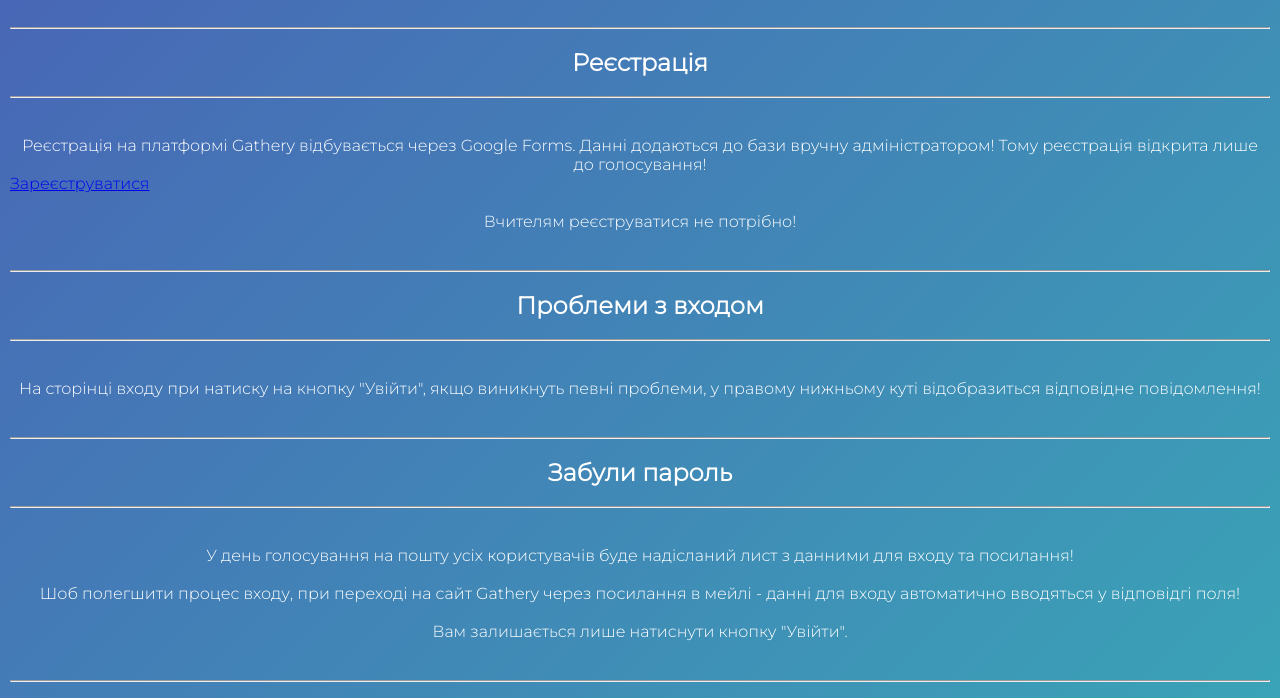
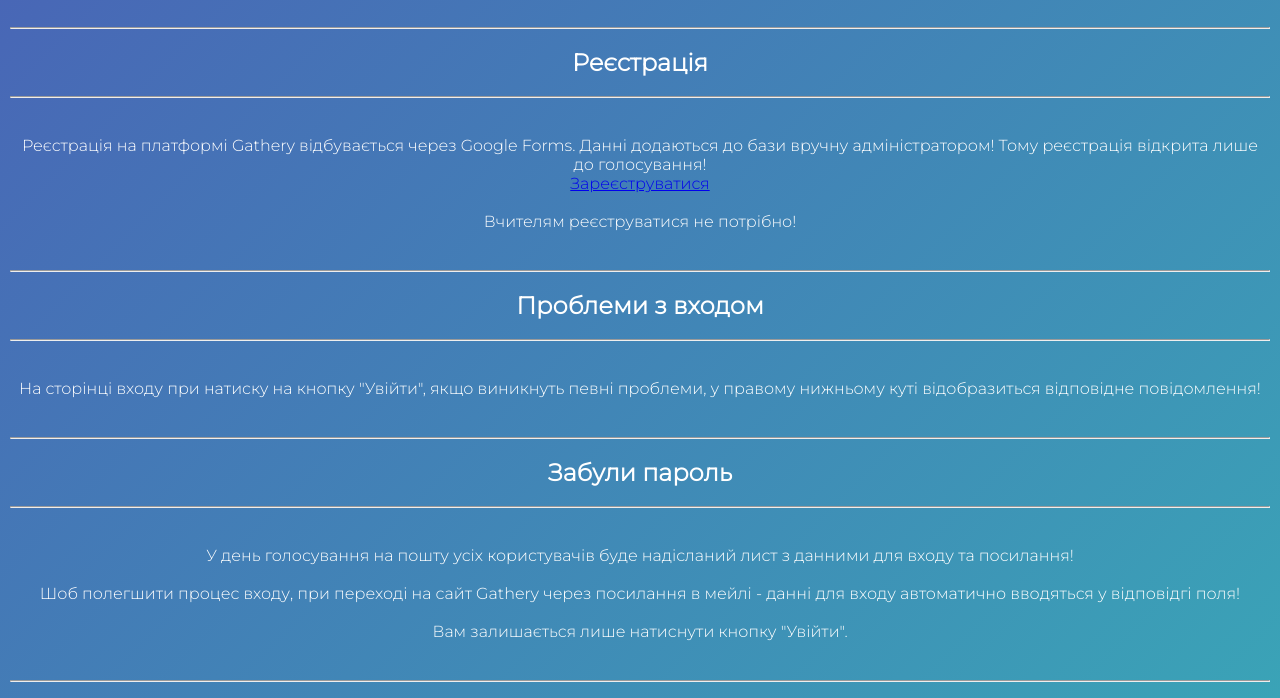
Before and after one commit to gathery173/gathery, a plain HTML site: page info.html in a window 1280 px wide. Shown: the part 86-784 px from the top of the page. Drawn offline with Linux system fonts and the light colour scheme.

Commit message:
Update info.html

```diff
--- a/info.html
+++ b/info.html
@@ -150,7 +150,7 @@
             <br>
             <p style="display: flex; flex-wrap: wrap; margin: 0 auto;">
                 Реєстрація на платформі Gathery відбувається через Google Forms. Данні додаються до бази вручну адміністратором! Тому реєстрація відкрита лише до голосування!
-                <a href="registration.html">Зареєструватися</a>
+                <a style="display: flex; margin: 0 auto;" href="registration.html">Зареєструватися</a>
             </p>
             <br>
             <p style="display: flex; flex-wrap: wrap; margin: 0 auto;">
```
